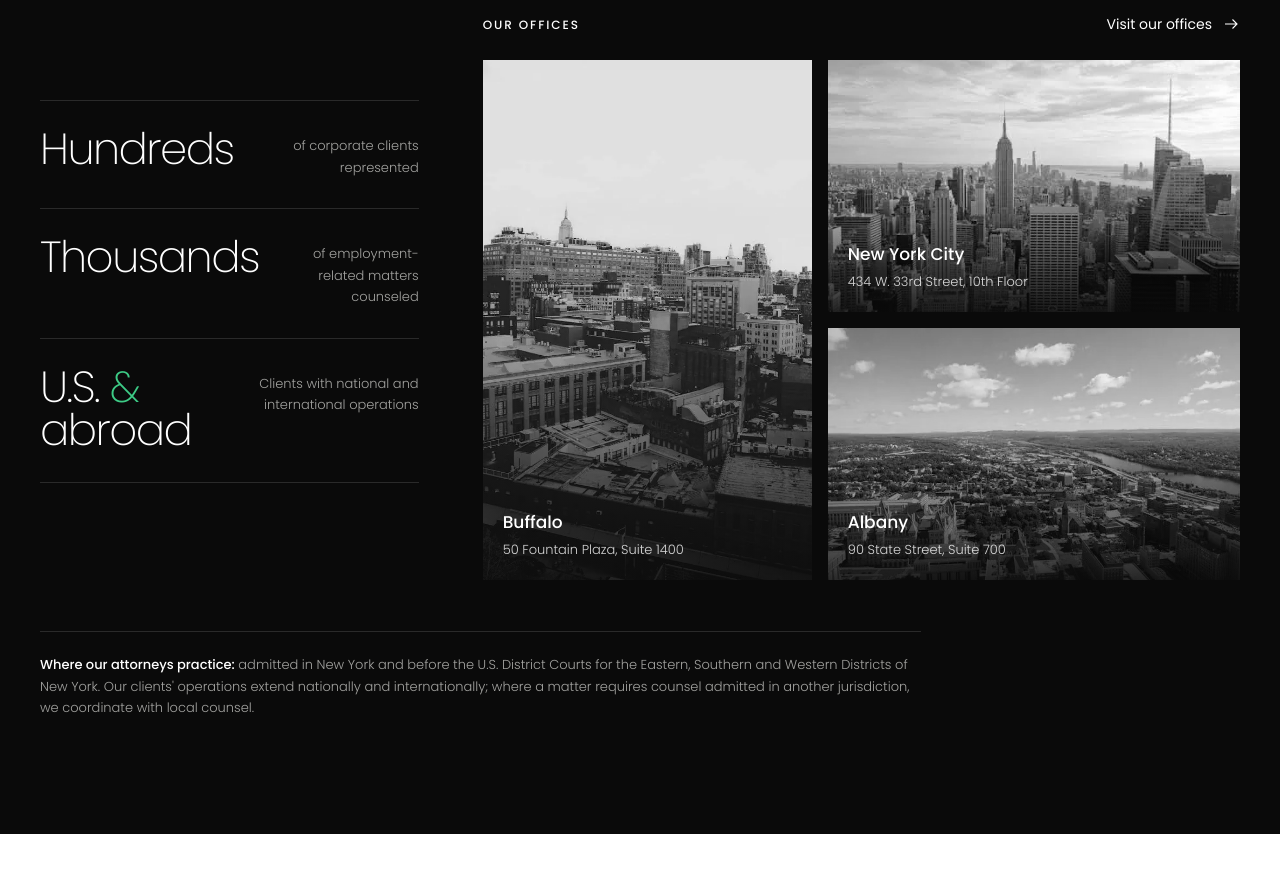
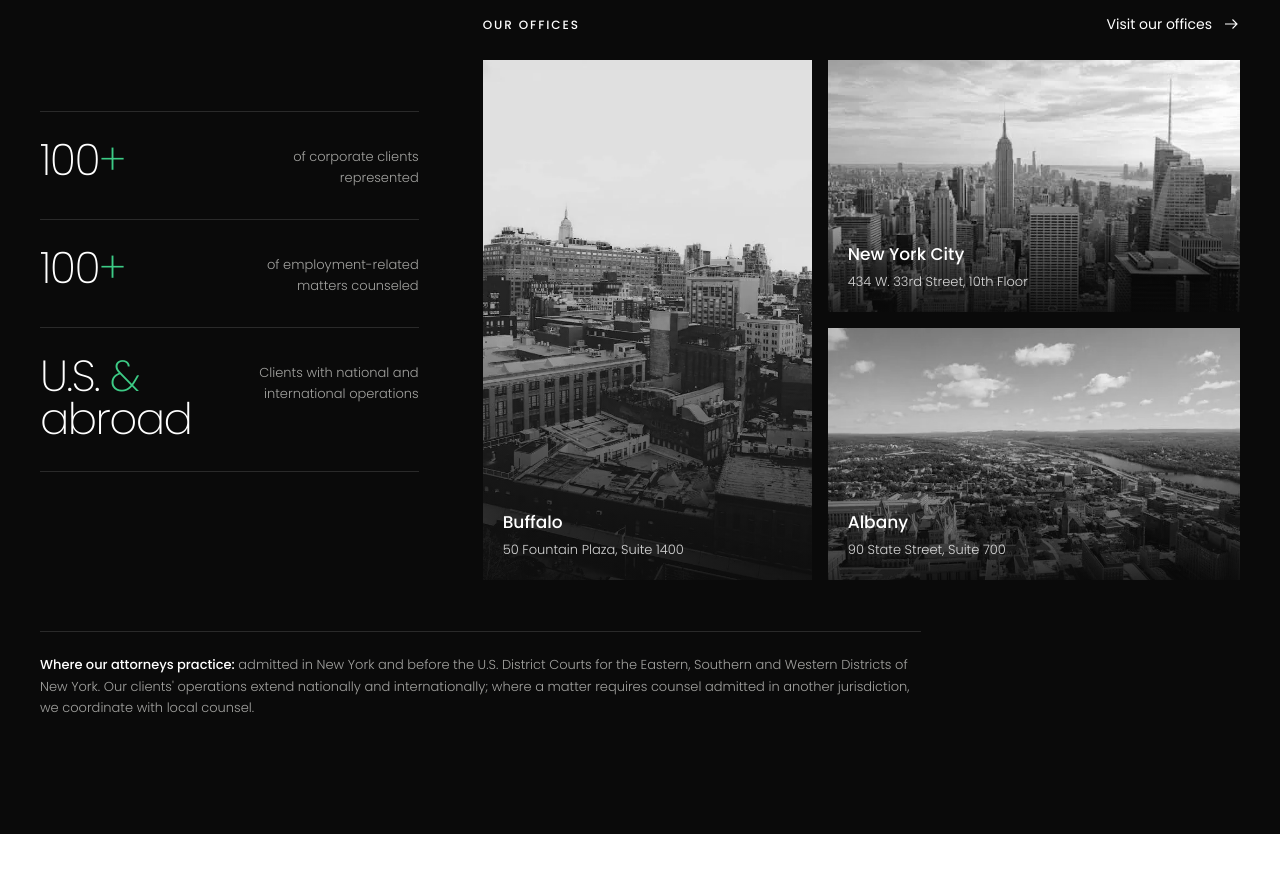
Before and after one commit to adilasadovic-fl/poricanin-law-v3, a plain HTML site: page index.html in a window 1280 px wide. Shown: the part 2237-3110 px from the top of the page. Drawn offline with Linux system fonts and the light colour scheme.

Commit message:
Home stats: 100+ instead of Hundreds/Thousands
Co-Authored-By: adila.sadovic <adila.sadovic@gmail.com>

```diff
--- a/index.html
+++ b/index.html
@@ -94,8 +94,8 @@
     <h2 class="band-head reveal">Trusted counsel to hundreds of businesses, with clients operating across <span class="green">the United States and internationally.</span></h2>
     <div class="band-grid">
       <div class="stats reveal">
-        <div class="stat"><b class="word">Hundreds</b><span>of corporate clients represented</span></div>
-        <div class="stat"><b class="word">Thousands</b><span>of employment-related matters counseled</span></div>
+        <div class="stat"><b class="word">100<em>+</em></b><span>of corporate clients represented</span></div>
+        <div class="stat"><b class="word">100<em>+</em></b><span>of employment-related matters counseled</span></div>
         <div class="stat"><b class="word">U.S. <em>&amp;</em> abroad</b><span>Clients with national and international operations</span></div>
       </div>
       <div class="offices-wrap reveal">
```
Also changed, not shown: src/pages/index.html (+2 -2 lines).
